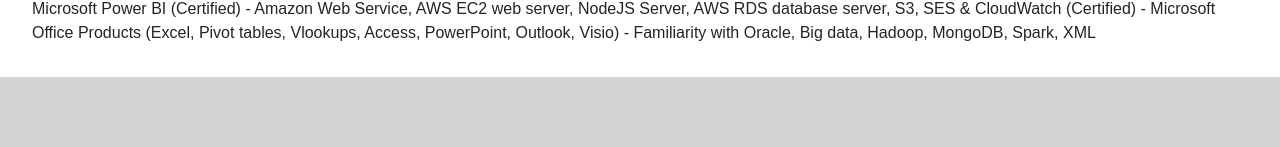
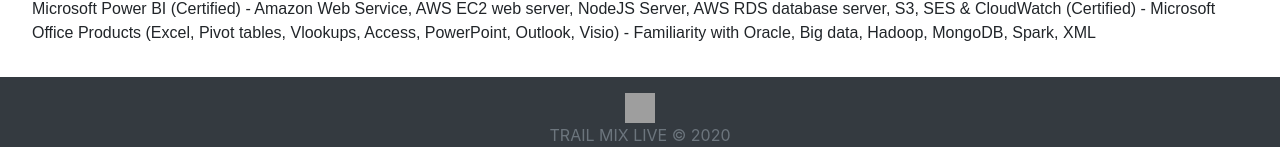
Before and after one commit to easternwashingaden/stock-tracker, a React (Create React App) app in the folder stock-tracker/: page /about in a window 1280 px wide. Shown: the part 805-952 px from the top of the page. Built offline with nearby package versions, Linux system fonts and the light colour scheme; grey boxes are pictures that could not be loaded.

Commit message:
Updated footer

```diff
--- a/stock-tracker/src/Footer.js
+++ b/stock-tracker/src/Footer.js
@@ -14,7 +14,7 @@ class Footer extends Component {
 
 
 
-        <div style={{textAlign: 'center', padding : "4rem", background: "lightgray", fontWeight: "bold", maxHeight: ''} }>
+        {/* <div style={{textAlign: 'center', padding : "4rem", background: "lightgray", fontWeight: "bold", maxHeight: ''} }>
           <div className="col-xs-12 col-sm-12 col-md-12 mt-2 mt-sm-2 text-center">
             <p>© 2020 Tithvorlak Mok - Copyright All right Reversed</p>
             <div className="col-xs-12 col-sm-12 col-md-12 mt-2 mt-sm-5" id="pedding">
@@ -28,7 +28,22 @@ class Footer extends Component {
           </div>
         </div>
 
+        </div>	 */}
+
+        <footer className="footer p-t-1 bg-dark app-footer">
+        <div className="container d-flex flex-column text-center">
+          <a href="/trailmix-live/" className="align-self-center" >
+            <img
+              alt="Trail Mix Live"
+              src="https://lh3.googleusercontent.com/pw/ACtC-3dcvjHB07jx8qG3JCbZRfxZTH6jnB2DPr3LeRoKYcI5QAl3M9xk9mXTYdrME2swfPhRz7XipbrIAotgXvXJPeec5WGOjou-vaQn0TJzGjEloWVsdxB-51w8NlIUOtIxxLlNSCJPuvmGXh-th_tF2Uw=s200-no?authuser=0"
+              width="30"
+              height="30"
+              className="d-inline-block align-top"
+            />
+          </a>
+          <p className="text-light text-muted" > TRAIL MIX LIVE © 2020 </p>
         </div>
+      </footer>
       </div>
 
     );
```
